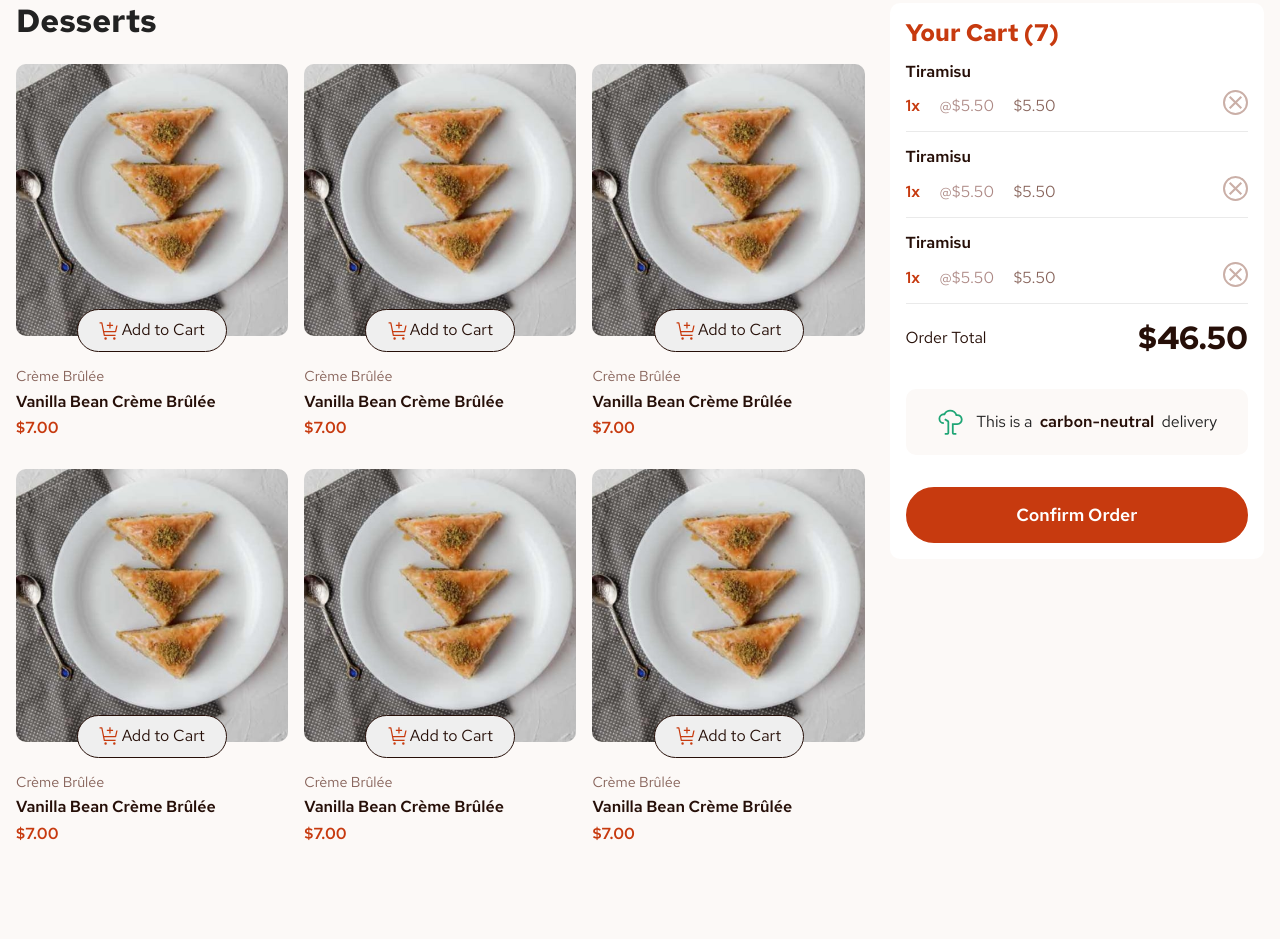
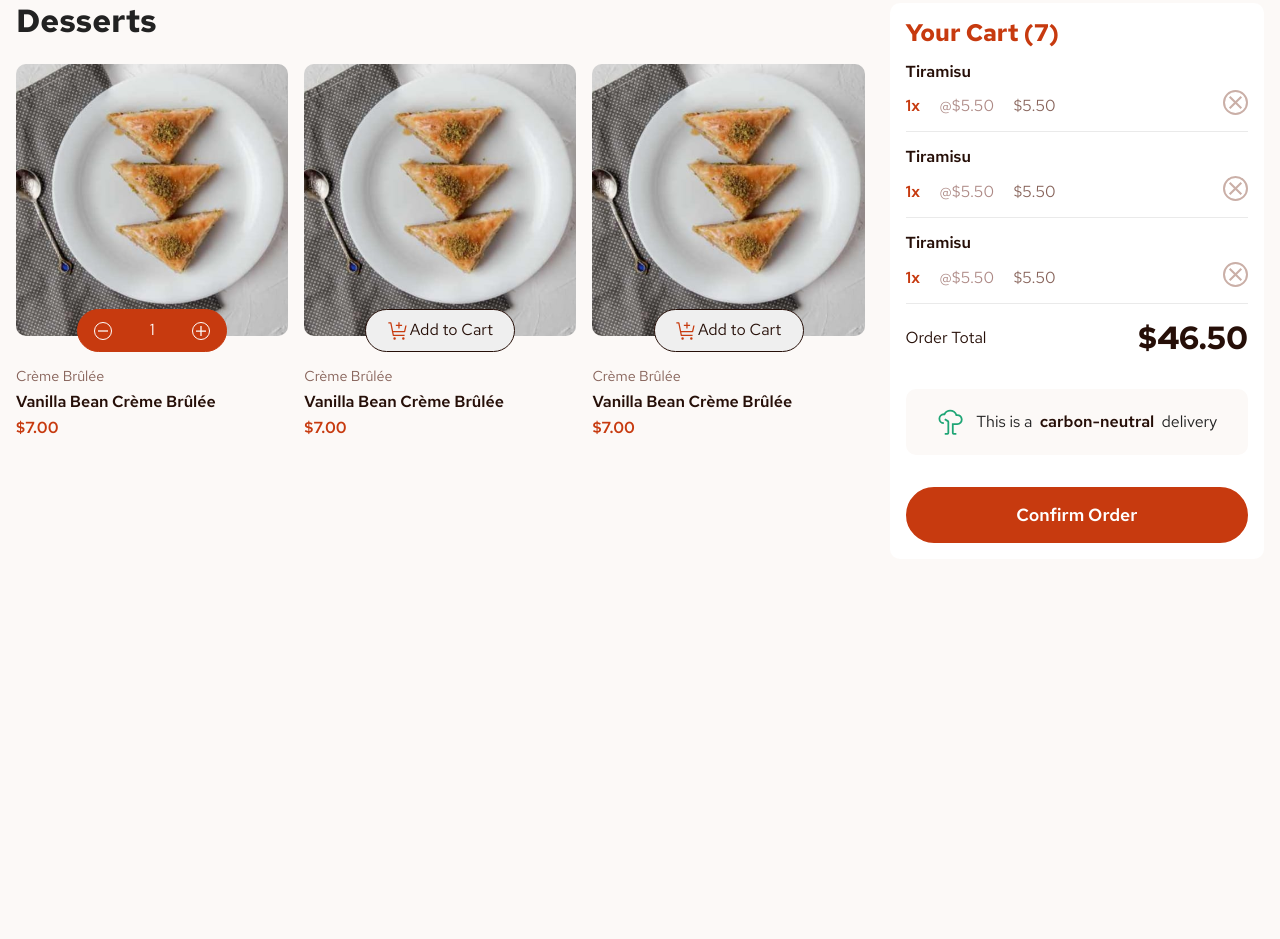
Before and after one commit to angelajholden/product-list-with-cart, a PHP site: page / in a window 1280 px wide. Shown: the part 77-1016 px from the top of the page. After the commit the page ends 620 px from the top, so only its background shows below. Run offline with PHP 8.4, Linux system fonts and the light colour scheme.

Commit message:
increment and decrement buttons and a11y check

```diff
--- a/css/style.css
+++ b/css/style.css
@@ -168,6 +168,7 @@ strong {
 }
 
 .cart-button {
+	display: none;
 	appearance: none;
 	border: 1px solid var(--rose900);
 	border-radius: 50vh;
@@ -175,7 +176,7 @@ strong {
 	white-space: nowrap;
 	color: var(--rose900);
 	min-width: 150px;
-	display: flex;
+	height: 43px;
 	flex-flow: row nowrap;
 	justify-content: space-evenly;
 	align-items: center;
@@ -185,6 +186,7 @@ strong {
 	transform: translateX(-50%);
 	cursor: pointer;
 	transition: all 300ms ease-in-out;
+	z-index: 1;
 
 	&:hover,
 	&:active,
@@ -192,6 +194,33 @@ strong {
 		border-color: var(--red);
 		color: var(--red);
 	}
+}
+
+.cart-button.active {
+	display: flex;
+}
+
+.more-less {
+	appearance: none;
+	border: none;
+	background: none;
+	margin: 0;
+	padding: 0;
+	display: flex;
+	flex-flow: row wrap;
+	justify-content: center;
+	align-items: center;
+	width: 18px;
+	height: 18px;
+	border: 1px solid var(--white);
+	border-radius: 50%;
+}
+
+.more-less svg {
+	display: block;
+	width: 10px;
+	height: 10px;
+	fill: var(--white);
 }
 
 .item-category {
@@ -204,6 +233,32 @@ strong {
 	color: var(--red);
 }
 
+.cart-plus-minus {
+	display: none;
+	appearance: none;
+	border: 1px solid var(--red);
+	border-radius: 50vh;
+	background-color: var(--red);
+	padding: 0.65rem 1rem;
+	min-width: 150px;
+	height: 43px;
+	flex-flow: row nowrap;
+	justify-content: space-between;
+	align-items: center;
+	position: absolute;
+	bottom: -1rem;
+	left: 50%;
+	color: var(--white);
+	transform: translateX(-50%);
+	cursor: pointer;
+	z-index: 2;
+}
+
+.cart-plus-minus.active {
+	display: flex;
+}
+
+/* Sidebar Cart Starts Here */
 .side-wrap {
 	padding: 1rem;
 	background-color: var(--white);
--- a/index.html
+++ b/index.html
@@ -34,6 +34,16 @@
 									</svg>
 									Add to Cart
 								</button>
+								<div class="cart-plus-minus active">
+									<span class="access-hidden">Cart Quantity</span>
+									<button class="more-less">
+										<svg xmlns="http://www.w3.org/2000/svg" width="10" height="2" fill="none" viewBox="0 0 10 2"><path fill="" d="M0 .375h10v1.25H0V.375Z" /></svg>
+									</button>
+									<span class="item-quantity">1</span>
+									<button class="more-less">
+										<svg xmlns="http://www.w3.org/2000/svg" width="10" height="10" fill="none" viewBox="0 0 10 10"><path fill="" d="M10 4.375H5.625V0h-1.25v4.375H0v1.25h4.375V10h1.25V5.625H10v-1.25Z" /></svg>
+									</button>
+								</div>
 							</div>
 							<div class="item-category">Crème Brûlée</div>
 							<h3 class="tertiary-header">Vanilla Bean Crème Brûlée</h3>
@@ -44,7 +54,7 @@
 								<figure class="image-container">
 									<img src="assets/images/image-baklava-desktop.jpg" alt="place holder text" />
 								</figure>
-								<button class="cart-button">
+								<button class="cart-button active">
 									<svg xmlns="http://www.w3.org/2000/svg" width="21" height="20" fill="none" viewBox="0 0 21 20">
 										<g fill="#C73B0F" clip-path="url(#a)">
 											<path d="M6.583 18.75a1.25 1.25 0 1 0 0-2.5 1.25 1.25 0 0 0 0 2.5ZM15.334 18.75a1.25 1.25 0 1 0 0-2.5 1.25 1.25 0 0 0 0 2.5ZM3.446 1.752a.625.625 0 0 0-.613-.502h-2.5V2.5h1.988l2.4 11.998a.625.625 0 0 0 .612.502h11.25v-1.25H5.847l-.5-2.5h11.238a.625.625 0 0 0 .61-.49l1.417-6.385h-1.28L16.083 10H5.096l-1.65-8.248Z" />
@@ -56,6 +66,16 @@
 									</svg>
 									Add to Cart
 								</button>
+								<div class="cart-plus-minus">
+									<span class="access-hidden">Cart Quantity</span>
+									<button class="more-less">
+										<svg xmlns="http://www.w3.org/2000/svg" width="10" height="2" fill="none" viewBox="0 0 10 2"><path fill="" d="M0 .375h10v1.25H0V.375Z" /></svg>
+									</button>
+									<span class="item-quantity">1</span>
+									<button class="more-less">
+										<svg xmlns="http://www.w3.org/2000/svg" width="10" height="10" fill="none" viewBox="0 0 10 10"><path fill="" d="M10 4.375H5.625V0h-1.25v4.375H0v1.25h4.375V10h1.25V5.625H10v-1.25Z" /></svg>
+									</button>
+								</div>
 							</div>
 							<div class="item-category">Crème Brûlée</div>
 							<h3 class="tertiary-header">Vanilla Bean Crème Brûlée</h3>
@@ -66,7 +86,7 @@
 								<figure class="image-container">
 									<img src="assets/images/image-baklava-desktop.jpg" alt="place holder text" />
 								</figure>
-								<button class="cart-button">
+								<button class="cart-button active">
 									<svg xmlns="http://www.w3.org/2000/svg" width="21" height="20" fill="none" viewBox="0 0 21 20">
 										<g fill="#C73B0F" clip-path="url(#a)">
 											<path d="M6.583 18.75a1.25 1.25 0 1 0 0-2.5 1.25 1.25 0 0 0 0 2.5ZM15.334 18.75a1.25 1.25 0 1 0 0-2.5 1.25 1.25 0 0 0 0 2.5ZM3.446 1.752a.625.625 0 0 0-.613-.502h-2.5V2.5h1.988l2.4 11.998a.625.625 0 0 0 .612.502h11.25v-1.25H5.847l-.5-2.5h11.238a.625.625 0 0 0 .61-.49l1.417-6.385h-1.28L16.083 10H5.096l-1.65-8.248Z" />
@@ -78,72 +98,16 @@
 									</svg>
 									Add to Cart
 								</button>
-							</div>
-							<div class="item-category">Crème Brûlée</div>
-							<h3 class="tertiary-header">Vanilla Bean Crème Brûlée</h3>
-							<div class="item-price">$7.00</div>
-						</article>
-						<article class="grid-item">
-							<div class="button-container">
-								<figure class="image-container">
-									<img src="assets/images/image-baklava-desktop.jpg" alt="place holder text" />
-								</figure>
-								<button class="cart-button">
-									<svg xmlns="http://www.w3.org/2000/svg" width="21" height="20" fill="none" viewBox="0 0 21 20">
-										<g fill="#C73B0F" clip-path="url(#a)">
-											<path d="M6.583 18.75a1.25 1.25 0 1 0 0-2.5 1.25 1.25 0 0 0 0 2.5ZM15.334 18.75a1.25 1.25 0 1 0 0-2.5 1.25 1.25 0 0 0 0 2.5ZM3.446 1.752a.625.625 0 0 0-.613-.502h-2.5V2.5h1.988l2.4 11.998a.625.625 0 0 0 .612.502h11.25v-1.25H5.847l-.5-2.5h11.238a.625.625 0 0 0 .61-.49l1.417-6.385h-1.28L16.083 10H5.096l-1.65-8.248Z" />
-											<path d="M11.584 3.75v-2.5h-1.25v2.5h-2.5V5h2.5v2.5h1.25V5h2.5V3.75h-2.5Z" />
-										</g>
-										<defs>
-											<clipPath id="a"><path fill="#fff" d="M.333 0h20v20h-20z" /></clipPath>
-										</defs>
-									</svg>
-									Add to Cart
-								</button>
-							</div>
-							<div class="item-category">Crème Brûlée</div>
-							<h3 class="tertiary-header">Vanilla Bean Crème Brûlée</h3>
-							<div class="item-price">$7.00</div>
-						</article>
-						<article class="grid-item">
-							<div class="button-container">
-								<figure class="image-container">
-									<img src="assets/images/image-baklava-desktop.jpg" alt="place holder text" />
-								</figure>
-								<button class="cart-button">
-									<svg xmlns="http://www.w3.org/2000/svg" width="21" height="20" fill="none" viewBox="0 0 21 20">
-										<g fill="#C73B0F" clip-path="url(#a)">
-											<path d="M6.583 18.75a1.25 1.25 0 1 0 0-2.5 1.25 1.25 0 0 0 0 2.5ZM15.334 18.75a1.25 1.25 0 1 0 0-2.5 1.25 1.25 0 0 0 0 2.5ZM3.446 1.752a.625.625 0 0 0-.613-.502h-2.5V2.5h1.988l2.4 11.998a.625.625 0 0 0 .612.502h11.25v-1.25H5.847l-.5-2.5h11.238a.625.625 0 0 0 .61-.49l1.417-6.385h-1.28L16.083 10H5.096l-1.65-8.248Z" />
-											<path d="M11.584 3.75v-2.5h-1.25v2.5h-2.5V5h2.5v2.5h1.25V5h2.5V3.75h-2.5Z" />
-										</g>
-										<defs>
-											<clipPath id="a"><path fill="#fff" d="M.333 0h20v20h-20z" /></clipPath>
-										</defs>
-									</svg>
-									Add to Cart
-								</button>
-							</div>
-							<div class="item-category">Crème Brûlée</div>
-							<h3 class="tertiary-header">Vanilla Bean Crème Brûlée</h3>
-							<div class="item-price">$7.00</div>
-						</article>
-						<article class="grid-item">
-							<div class="button-container">
-								<figure class="image-container">
-									<img src="assets/images/image-baklava-desktop.jpg" alt="place holder text" />
-								</figure>
-								<button class="cart-button">
-									<svg xmlns="http://www.w3.org/2000/svg" width="21" height="20" fill="none" viewBox="0 0 21 20">
-										<g fill="#C73B0F" clip-path="url(#a)">
-											<path d="M6.583 18.75a1.25 1.25 0 1 0 0-2.5 1.25 1.25 0 0 0 0 2.5ZM15.334 18.75a1.25 1.25 0 1 0 0-2.5 1.25 1.25 0 0 0 0 2.5ZM3.446 1.752a.625.625 0 0 0-.613-.502h-2.5V2.5h1.988l2.4 11.998a.625.625 0 0 0 .612.502h11.25v-1.25H5.847l-.5-2.5h11.238a.625.625 0 0 0 .61-.49l1.417-6.385h-1.28L16.083 10H5.096l-1.65-8.248Z" />
-											<path d="M11.584 3.75v-2.5h-1.25v2.5h-2.5V5h2.5v2.5h1.25V5h2.5V3.75h-2.5Z" />
-										</g>
-										<defs>
-											<clipPath id="a"><path fill="#fff" d="M.333 0h20v20h-20z" /></clipPath>
-										</defs>
-									</svg>
-									Add to Cart
-								</button>
+								<div class="cart-plus-minus">
+									<span class="access-hidden">Cart Quantity</span>
+									<button class="more-less decrement">
+										<svg xmlns="http://www.w3.org/2000/svg" width="10" height="2" fill="none" viewBox="0 0 10 2"><path fill="" d="M0 .375h10v1.25H0V.375Z" /></svg>
+									</button>
+									<span class="item-quantity">1</span>
+									<button class="more-less increment">
+										<svg xmlns="http://www.w3.org/2000/svg" width="10" height="10" fill="none" viewBox="0 0 10 10"><path fill="" d="M10 4.375H5.625V0h-1.25v4.375H0v1.25h4.375V10h1.25V5.625H10v-1.25Z" /></svg>
+									</button>
+								</div>
 							</div>
 							<div class="item-category">Crème Brûlée</div>
 							<h3 class="tertiary-header">Vanilla Bean Crème Brûlée</h3>
```
